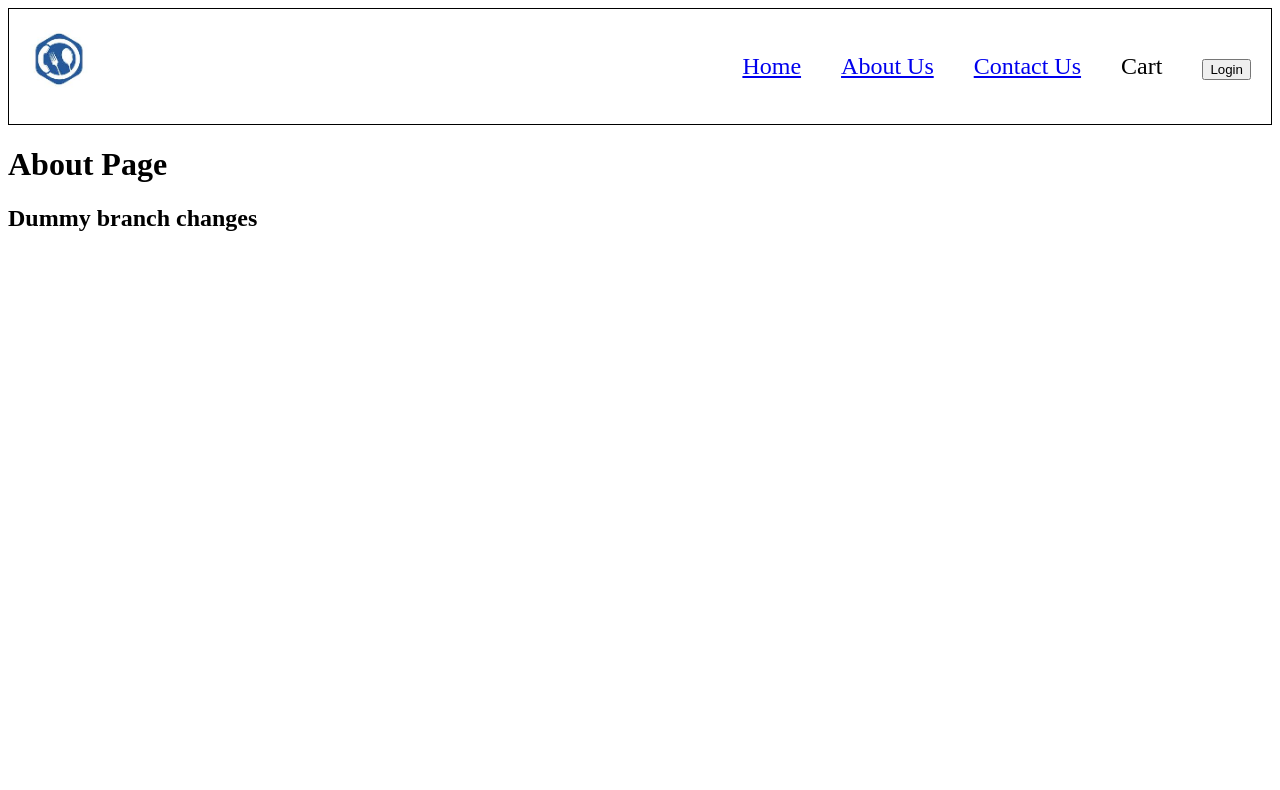
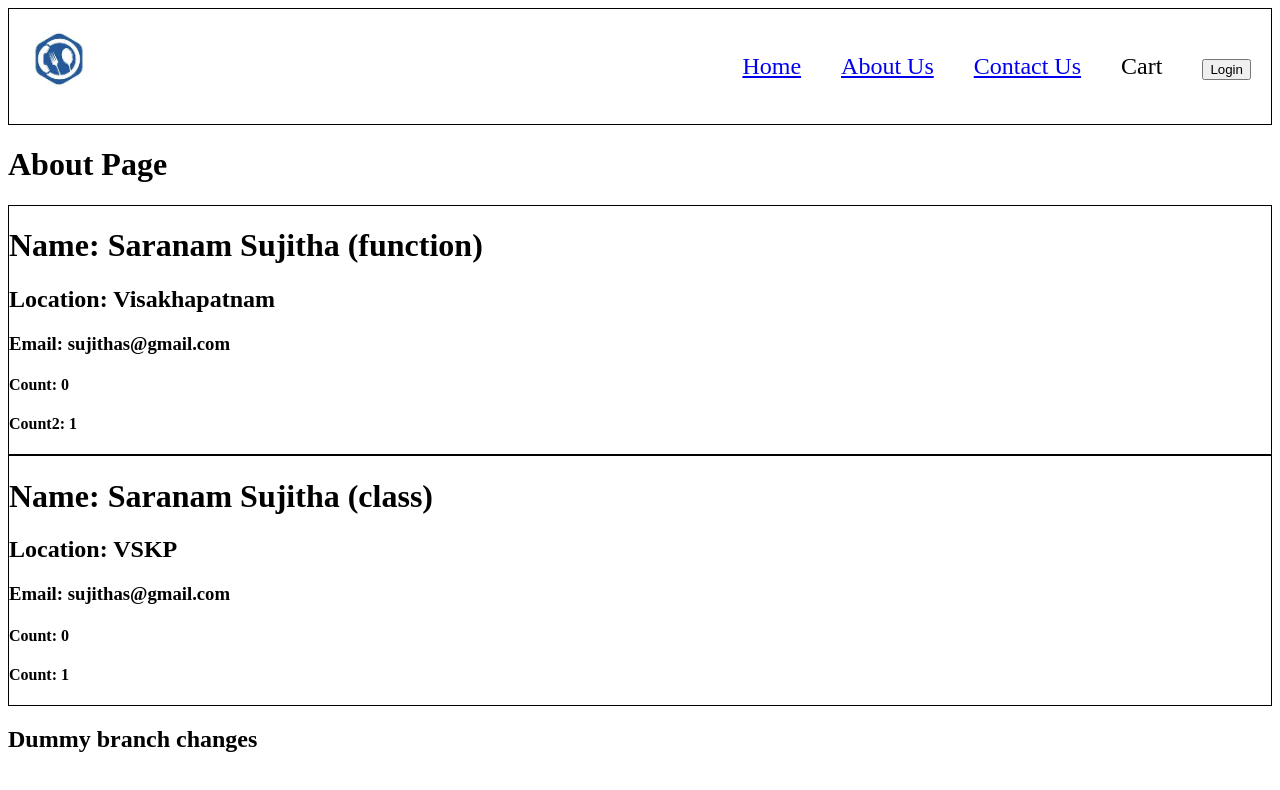
Before and after one commit to sujithasaranam/NamasteReact, a React (Vite) app: page /about in a window 1280 px wide. Shown: the top 790 px of the page. Built offline with nearby package versions, Linux system fonts and the light colour scheme.

Commit message:
namaste-react-ep8: defined class based and functional based components

```diff
--- a/index.css
+++ b/index.css
@@ -56,3 +56,8 @@
     margin: 10px;
     display: flex;
 }
+
+.user-card {
+    padding: auto;
+    border: 1px solid black;
+}
--- a/src/components/About.js
+++ b/src/components/About.js
@@ -1,9 +1,14 @@
 import { useActionData } from "react-router-dom";
+
+import User from "./User"
+import UserClass from "./UserClass"
 
 const About = () => {
     return (
         <div>
             <h1>About Page</h1>
+            <User name="Saranam Sujitha (function)"/>
+            <UserClass name={"Saranam Sujitha (class)"} location={"VSKP"} />
             <h2>Dummy branch changes</h2>
         </div>
     )
--- /dev/null
+++ b/src/components/User.js
@@ -0,0 +1,15 @@
+import { useState } from "react";
+
+const User = (props) => {
+    const [count, setCount] = useState(0);
+    const [count2] = useState(1);
+    return (<div className="user-card">
+        <h1>Name: {props.name}</h1>
+        <h2>Location: Visakhapatnam</h2>
+        <h3>Email: sujithas@gmail.com</h3>
+        <h4>Count: {count}</h4>
+        <h4>Count2: {count2}</h4>
+    </div>);
+}
+
+export default User;
--- /dev/null
+++ b/src/components/UserClass.js
@@ -0,0 +1,25 @@
+import React from "react";
+
+class UserClass extends React.Component {
+    constructor(props) {
+        super(props)
+        this.state = {
+            count: 0,
+            count2: 1,
+        };
+    }
+    render()
+    {
+        const {name, location} = this.props;
+            return (<div className="user-card">
+        {/* <h1>Name: {this.props.name}</h1>/ */}
+        <h1>Name: {name}</h1>
+        <h2>Location: {location} </h2>
+        <h3>Email: sujithas@gmail.com</h3>
+        <h4>Count: {this.state.count}</h4>
+        <h4>Count: {this.state.count2}</h4>
+    </div>);
+    }
+}
+
+export default UserClass;
```
